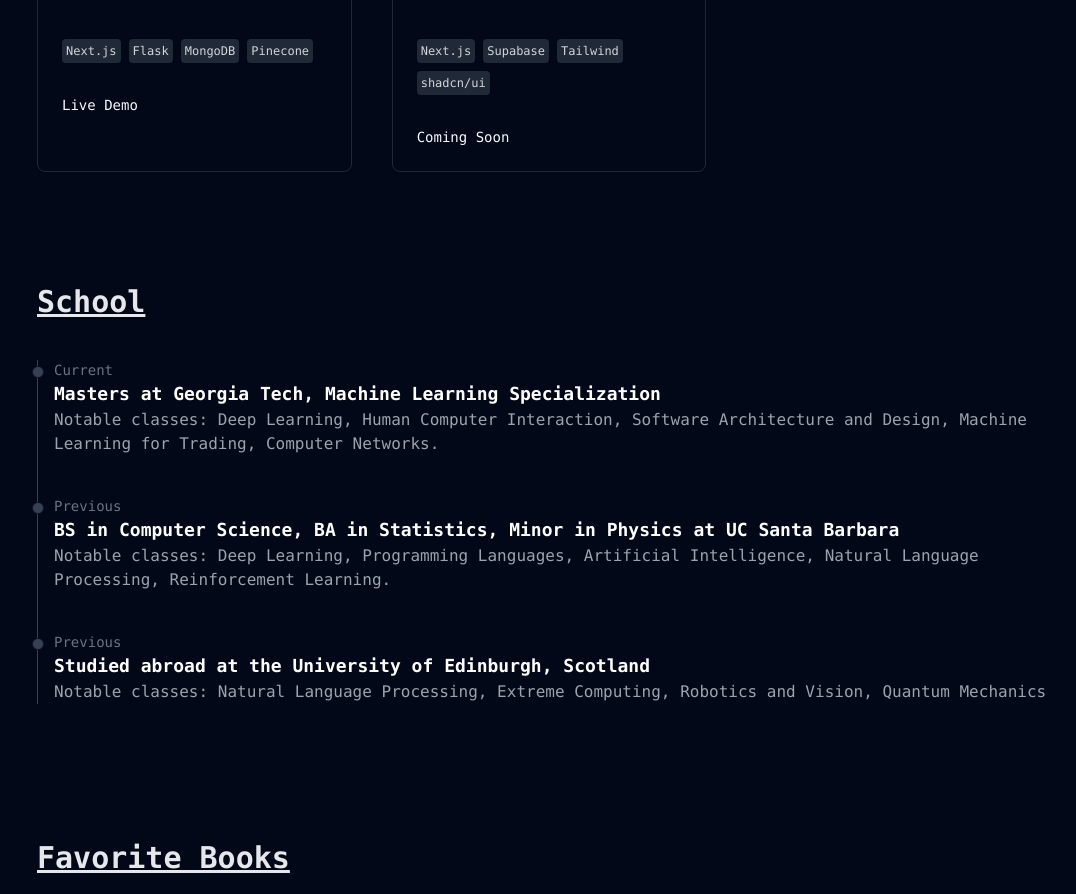
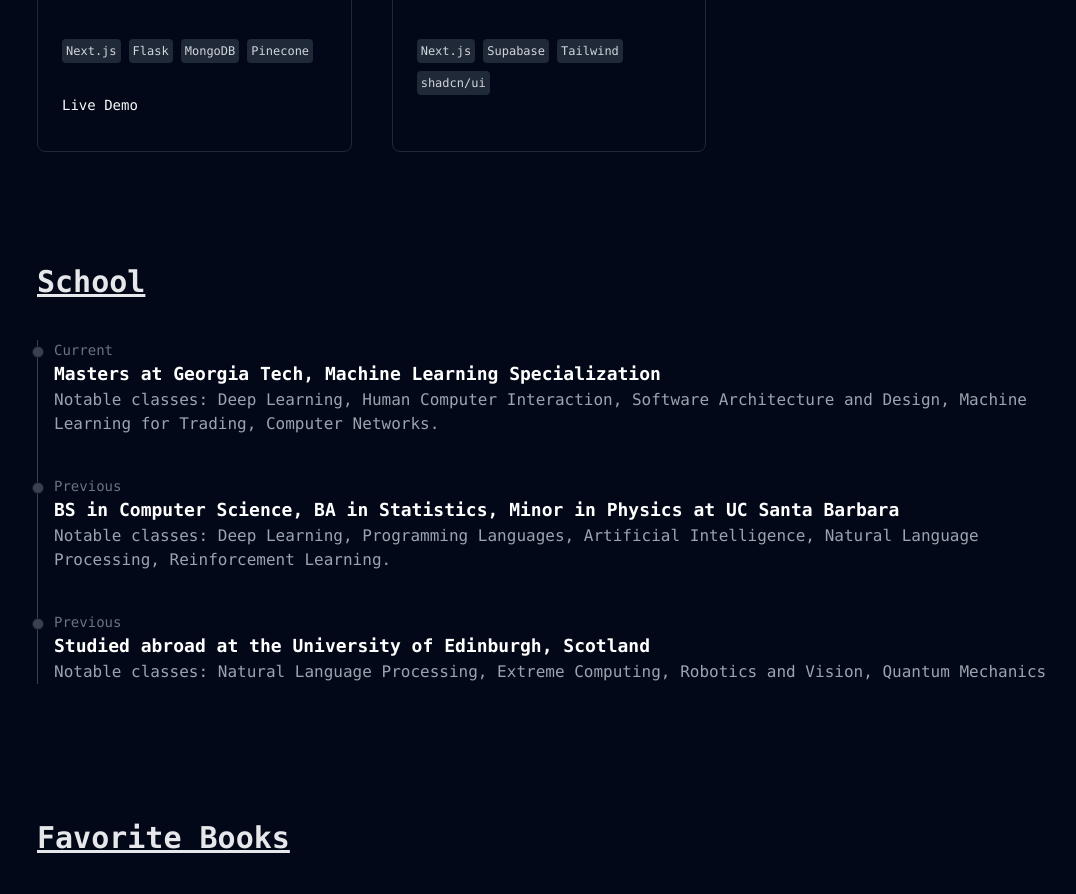
Before and after one commit to aripo99/personal-website, a Next.js app: page / in a window 1280 px wide. Shown: the part 2100-2994 px from the top of the page, without its empty margins (91-1167 px from the left). Built offline with nearby package versions, Linux system fonts and the light colour scheme.

Commit message:
Remove coming soon from aitr

```diff
--- a/components/Projects.tsx
+++ b/components/Projects.tsx
@@ -45,7 +45,7 @@ function Projects() {
                         </CardContent>
                         <CardFooter>
                             <div className="flex space-x-4">
-                                {project.demo ? <a href={project.demo} target="_blank" rel="noopener noreferrer">Live Demo</a> : <p> Coming Soon </p>}
+                                {project.demo ? <a href={project.demo} target="_blank" rel="noopener noreferrer">Live Demo</a> : null}
                             </div>
                         </CardFooter>
                     </Card>
```
